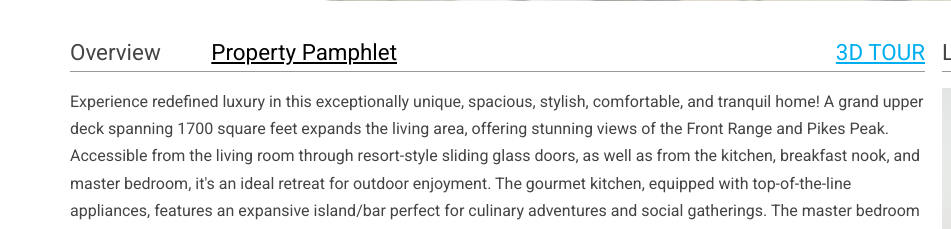
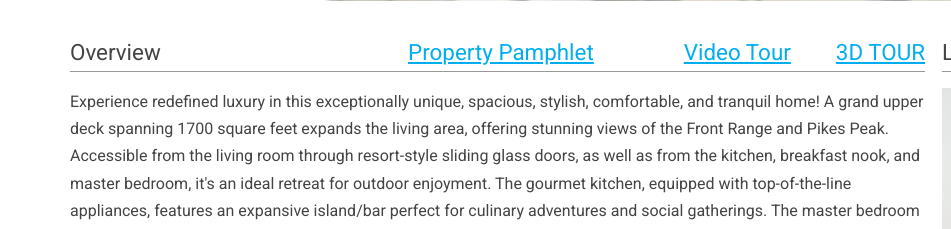
Before and after one commit to kaivont85/5755heritageoakdr, a plain HTML site: page index.html in a window 1280 px wide. Shown: the part 625-854 px from the top of the page, 0-951 px from the left. Drawn offline with nearby package versions, Linux system fonts and the light colour scheme; some packages are replaced by stand-ins of ours.

Commit message:
adding the video and pamphlet links

```diff
--- a/index.html
+++ b/index.html
@@ -358,7 +358,8 @@
       <div class="description">
         <h3>Overview
             <a id="right" href= "https://my.matterport.com/show/?m=wMxuwCFj4rt">3D TOUR</a>
-            <a href="images/FINAL Welcome to 5755 Heritage Oak drive.pdf" style="color: black;display: inline; margin-right: 45px; margin-left:45px;">Property Pamphlet</a></h3>
+            <a id="right" href="" style="display: inline; margin-right: 45px; margin-left:45px;">Video Tour</a>
+            <a id="right" href="images/FINAL Welcome to 5755 Heritage Oak drive.pdf" style="display: inline; margin-right: 45px; margin-left:35px;">Property Pamphlet</a></h3>
         <p>Experience redefined luxury in this exceptionally unique, spacious, stylish, comfortable, and tranquil home! A grand upper deck spanning 1700 square feet expands the living area, offering stunning views of the Front Range and Pikes Peak. Accessible from the living room through resort-style sliding glass doors, as well as from the kitchen, breakfast nook, and master bedroom, it's an ideal retreat for outdoor enjoyment. The gourmet kitchen, equipped with top-of-the-line appliances, features an expansive island/bar perfect for culinary adventures and social gatherings. The master bedroom and bathroom provide unmatched comfort and relaxation. A versatile mother-in-law suite doubles as a home office complete with a reception area and conference room equipped with a wet bar. Additional bedrooms in the basement include a second kitchen and living area. Indulge in the movie theater room and spa-like bath/steam shower reminiscent of a 5-star resort experience. Enhanced with insulated interior walls for noise reduction, the home also boasts state-of-the-art Audio-Visual equipment.
         </p>
       </div>
```
